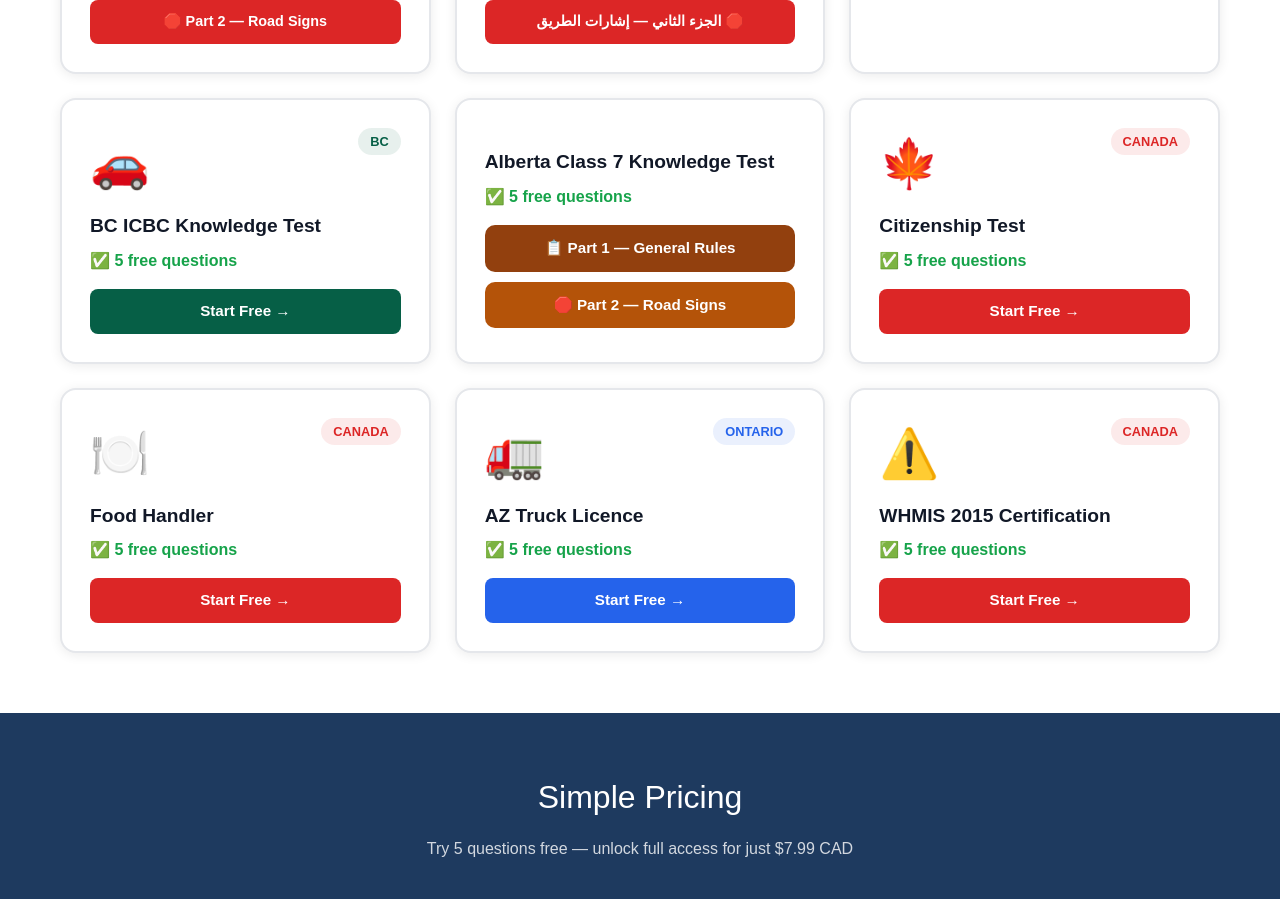
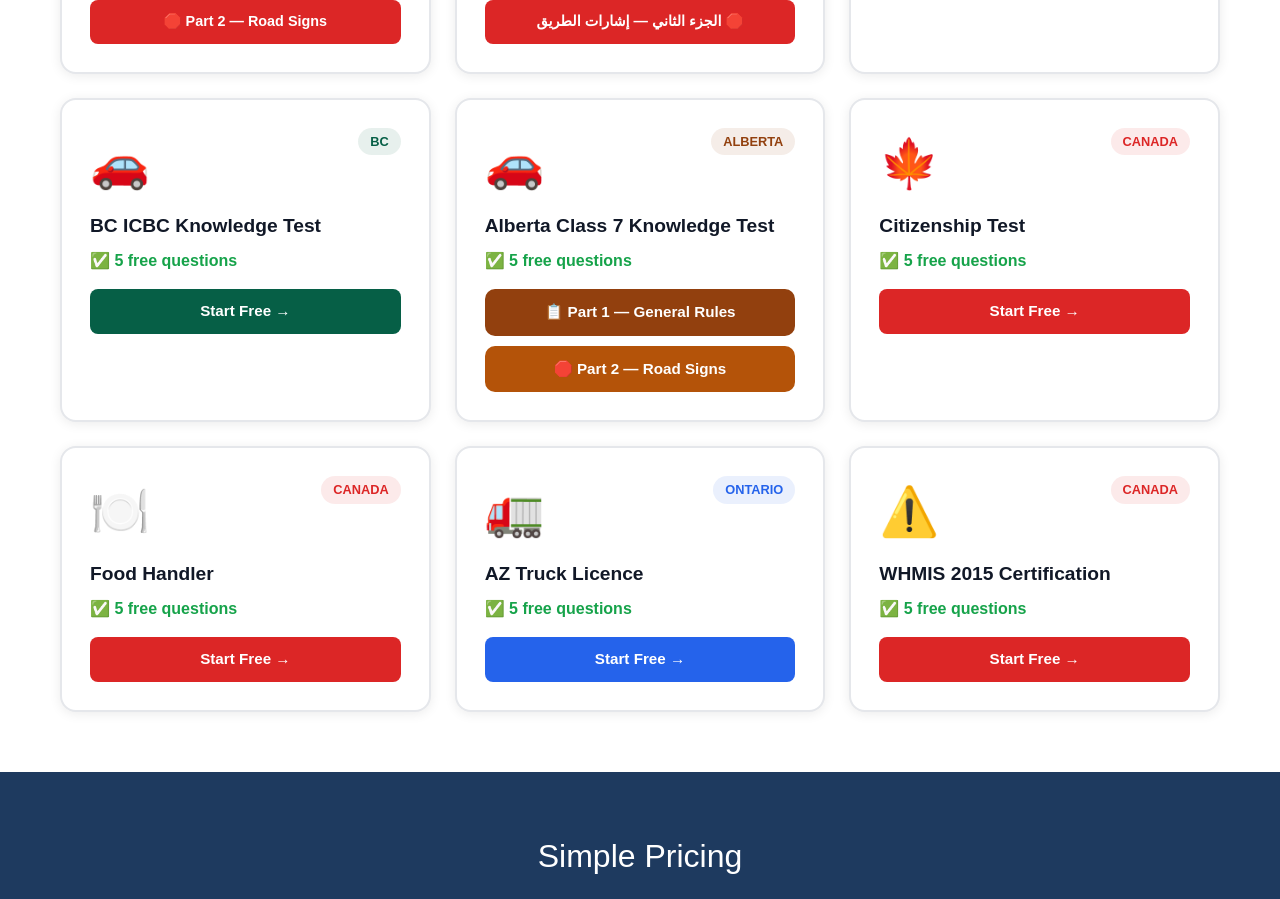
Before and after one commit to salsoftsolutions2025-pixel/testme-canada-frontend, a Next.js app: page / in a window 1280 px wide. Shown: the part 960-1859 px from the top of the page. Built offline with nearby package versions, Linux system fonts and the light colour scheme.

Commit message:
Fix Alberta missing icon and province fields

```diff
--- a/app/page.tsx
+++ b/app/page.tsx
@@ -1,14 +1,24 @@
 import Link from 'next/link';
 
+type TestCard = {
+  slug: string;
+  name: string;
+  icon: string;
+  province: string;
+  isG1?: boolean;
+  isG1Arabic?: boolean;
+  isAlberta?: boolean;
+};
+
 export default function HomePage() {
-  const tests = [
+  const tests: TestCard[] = [
     // Ontario G1 — special card with two buttons
     { slug: 'ontario-g1',       name: 'Ontario G1 Knowledge Test',    icon: '🚗', province: 'Ontario', isG1: true },
     { slug: 'ontario-g1-arabic', name: 'اختبار G1 أونتاريو — عربي', icon: '🚗', province: 'Ontario', isG1Arabic: true },
     // Other tests — single button each
     { slug: 'ontario-m1',    name: 'Ontario M1 Motorcycle',     icon: '🏍️', province: 'Ontario' },
     { slug: 'bc-knowledge',  name: 'BC ICBC Knowledge Test',    icon: '🚗', province: 'BC' },
-    { slug: 'alberta-class5',name:        'Alberta Class 7 Knowledge Test', isAlberta:   true, },
+    { slug: 'alberta-class5', name: 'Alberta Class 7 Knowledge Test', icon: '🚗', province: 'Alberta', isAlberta: true },
     { slug: 'citizenship',   name: 'Citizenship Test',          icon: '🍁', province: 'Canada' },
     { slug: 'food-handler',  name: 'Food Handler',              icon: '🍽️', province: 'Canada' },
     { slug: 'ontario-az',    name: 'AZ Truck Licence',          icon: '🚛', province: 'Ontario' },
@@ -87,8 +97,8 @@
               <div style={{ display: 'flex', justifyContent: 'space-between', alignItems: 'flex-start', marginBottom: '12px' }}>
                 <span style={{ fontSize: '3rem' }}>{test.icon}</span>
                 <span style={{
-               background: `${(provinceColors as Record<string, string>)[test.province ?? '']}18`,
-                  color: (provinceColors as Record<string, string>)[test.province ?? ''],
+                 background: `${provinceColors[test.province as keyof typeof provinceColors] ?? '#2563EB'}18`,
+                color: provinceColors[test.province as keyof typeof provinceColors] ?? '#2563EB',
                   padding: '4px 12px', borderRadius: '20px',
                   fontSize: '0.8rem', fontWeight: '700', textTransform: 'uppercase'
                 }}>
@@ -186,7 +196,7 @@
               ) : (
                 <Link href={`/quiz/${test.slug}`} style={{
                   display: 'block',
-                 background: (provinceColors as Record<string, string>)[test.province ?? ''] || '#2563EB',
+                 background: provinceColors[test.province as keyof typeof provinceColors] || '#2563EB',
                   color: 'white', padding: '11px 16px', borderRadius: '8px',
                   textAlign: 'center', fontWeight: '700', textDecoration: 'none',
                   fontSize: '0.95rem'
```
